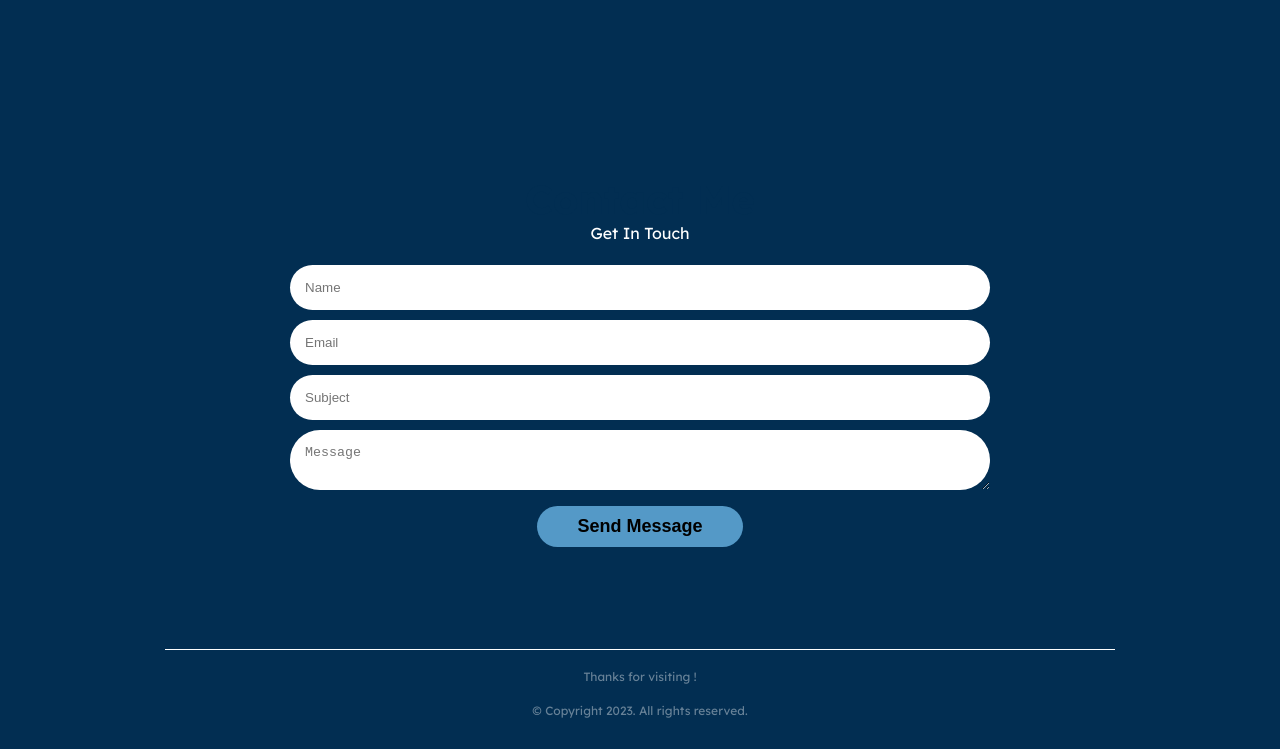
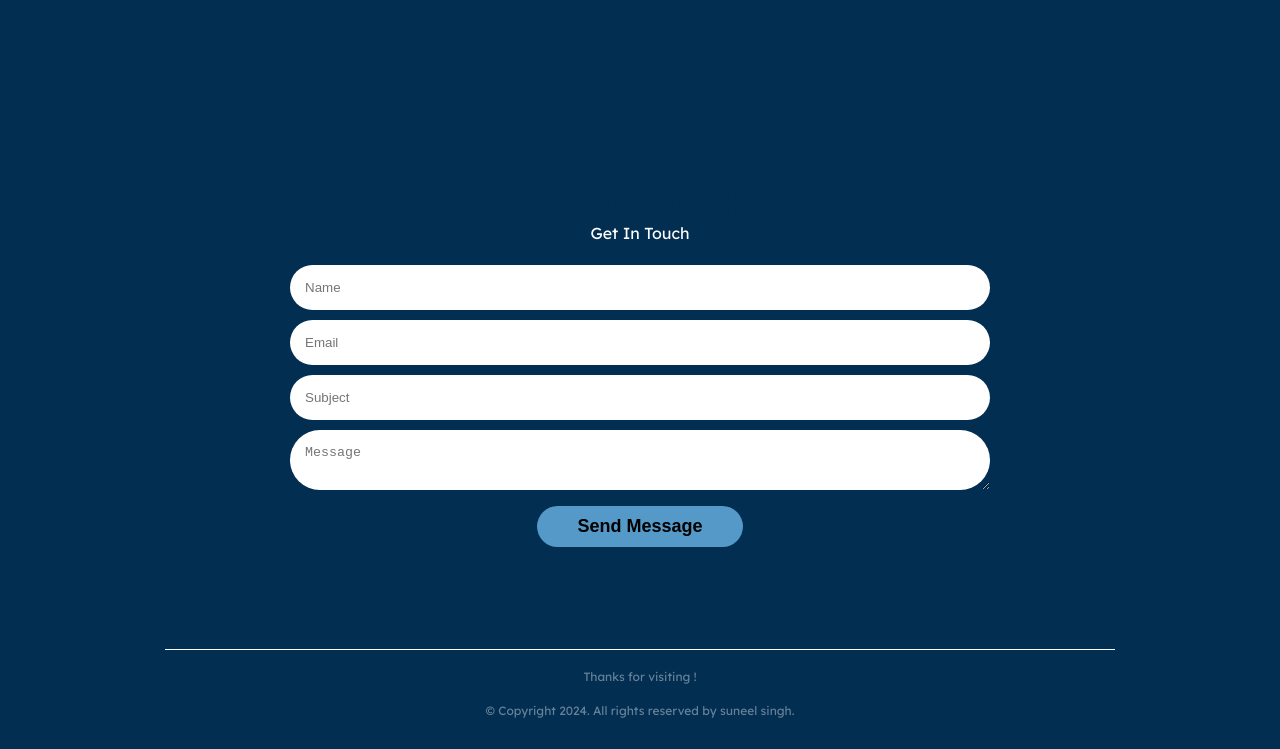
Before and after one commit to Ayush-rajak-18/suneel, a plain HTML site: page index.html in a window 1280 px wide. Shown: the part 2332-3081 px from the top of the page. Drawn offline with nearby package versions, Linux system fonts and the light colour scheme.

Commit message:
Update index.html

```diff
--- a/index.html
+++ b/index.html
@@ -233,7 +233,7 @@
     <!-------------------------- Footer section -------------------------->
    <footer class="footer">
     <small class="message">Thanks for visiting !</small>
-    <small class="copyright">&copy; Copyright 2023. All rights reserved.</small>
+    <small class="copyright">&copy; Copyright 2024. All rights reserved by suneel singh.</small>
    </footer>
 
 </body>
```
